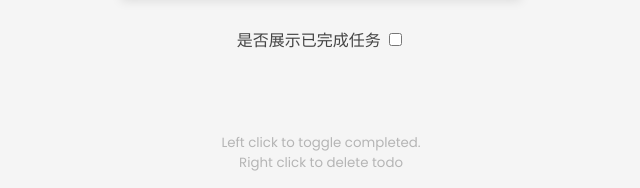
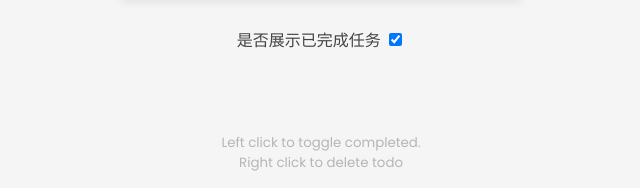
Before and after one commit to GengCen-Qin/tomato-todo, an Electron app: page pages/index.html in a window 800 px wide. Shown: the part 486-674 px from the top of the page, 79-719 px from the left. Drawn offline with Linux system fonts and the light colour scheme.

Commit message:
默认展示已完成任务

```diff
--- a/pages/index.html
+++ b/pages/index.html
@@ -14,7 +14,7 @@
 
     <div style="margin-top: 30px;">
       <label for="showCompleted">是否展示已完成任务</label>
-      <input type="checkbox" id="showCompleted">
+      <input type="checkbox" id="showCompleted" checked>
     </div>
 
     <ul class="todos" id="todos"></ul>
```
